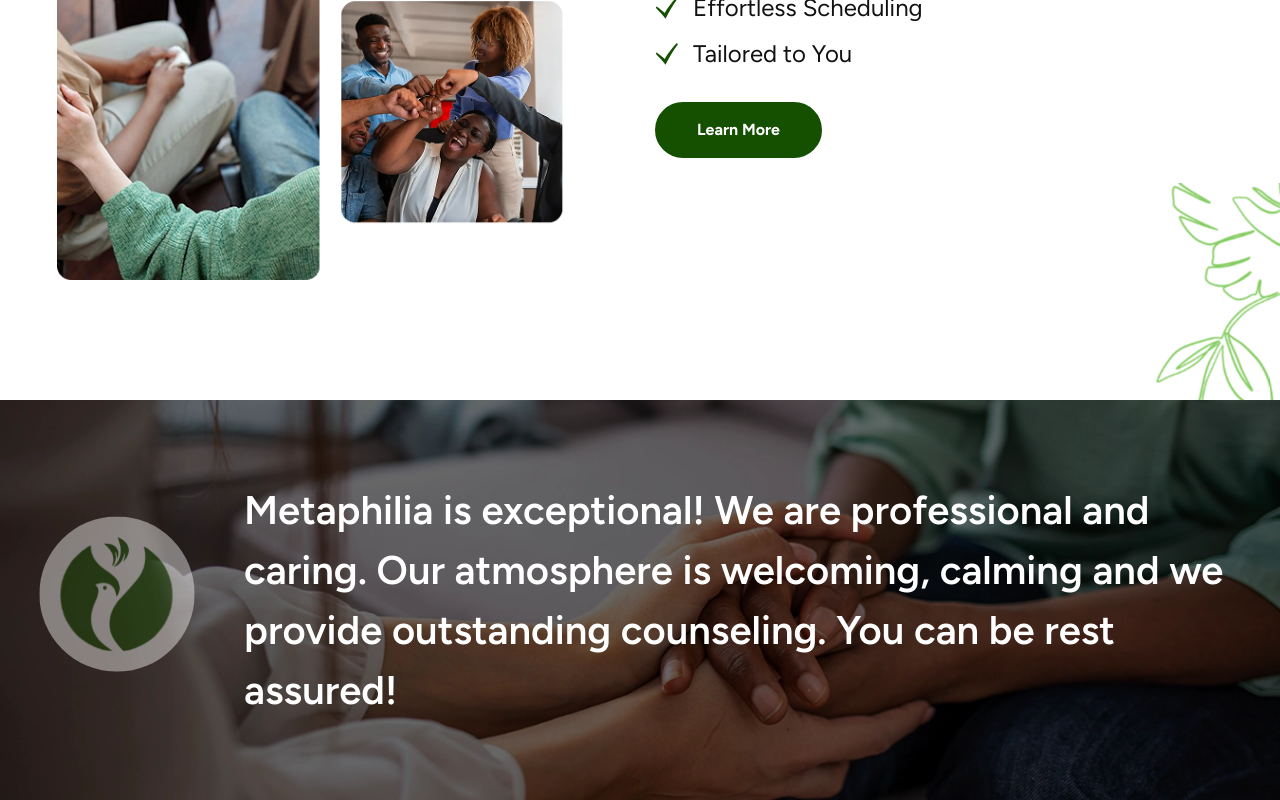
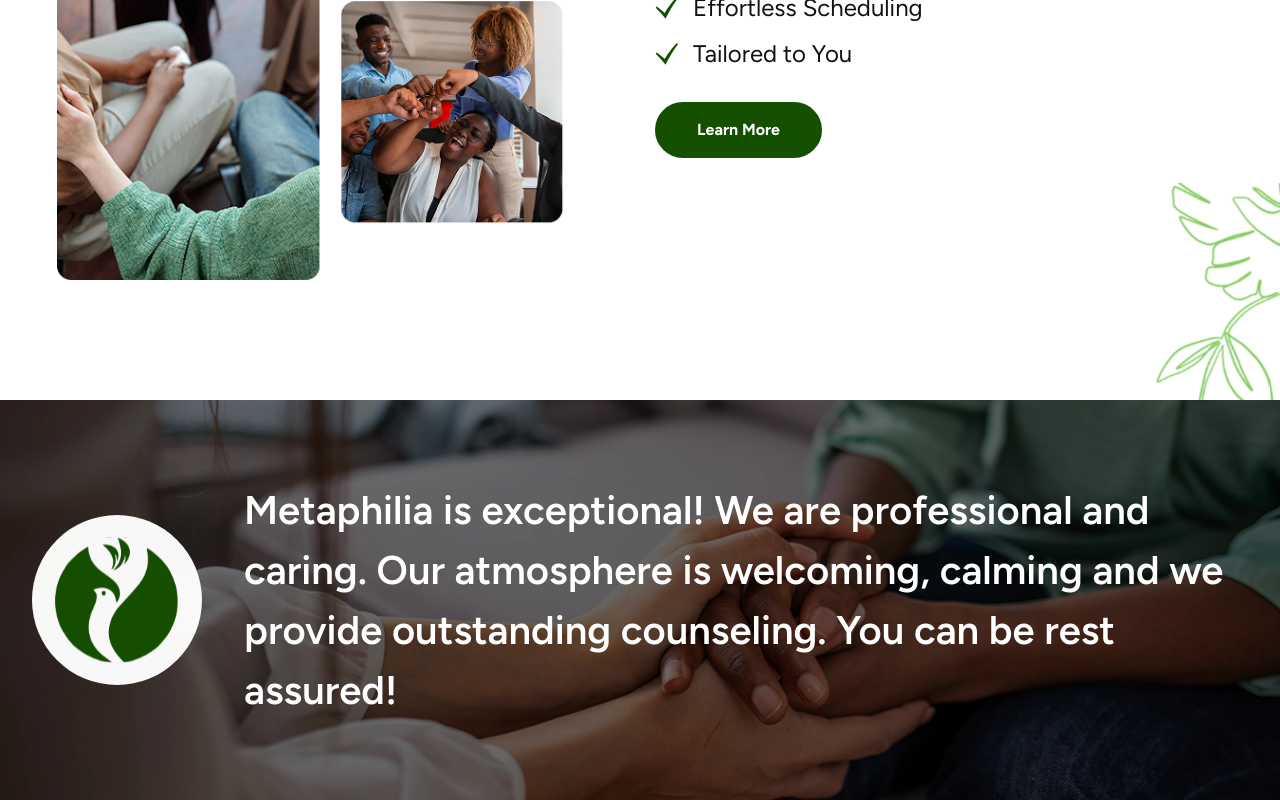
Before and after one commit to T-laye/metaphilia, a Next.js app: page / in a window 1280 px wide. Shown: the part 1277-2077 px from the top of the page. Built offline with nearby package versions, Linux system fonts and the light colour scheme.

Commit message:
animate pulse

```diff
--- a/src/components/sections/home/About.tsx
+++ b/src/components/sections/home/About.tsx
@@ -130,10 +130,10 @@ const About = () => {
 						initial={{ opacity: 0, scale: 0.85 }}
 						whileInView={{ opacity: 1, scale: 1 }}
 						viewport={{ once: true }}
-						// transition={{ duration: 0.5, ease: "easeOut" }}
-						className="h-30 min-w-30 md:h-42.5 md:min-w-42.5"
-						animate={{ y: [0, -6, 0] }}
-						transition={{ duration: 4, repeat: Infinity, ease: "easeInOut" }}
+						transition={{ duration: 0.5, ease: "easeOut" }}
+						className="h-30 min-w-30 md:h-42.5 md:min-w-42.5 animate-pulse"
+						// animate={{ y: [0, -6, 0] }}
+						// transition={{ duration: 4, repeat: Infinity, ease: "easeInOut" }}
 					>
 						<Image
 							alt="white flower"
```
